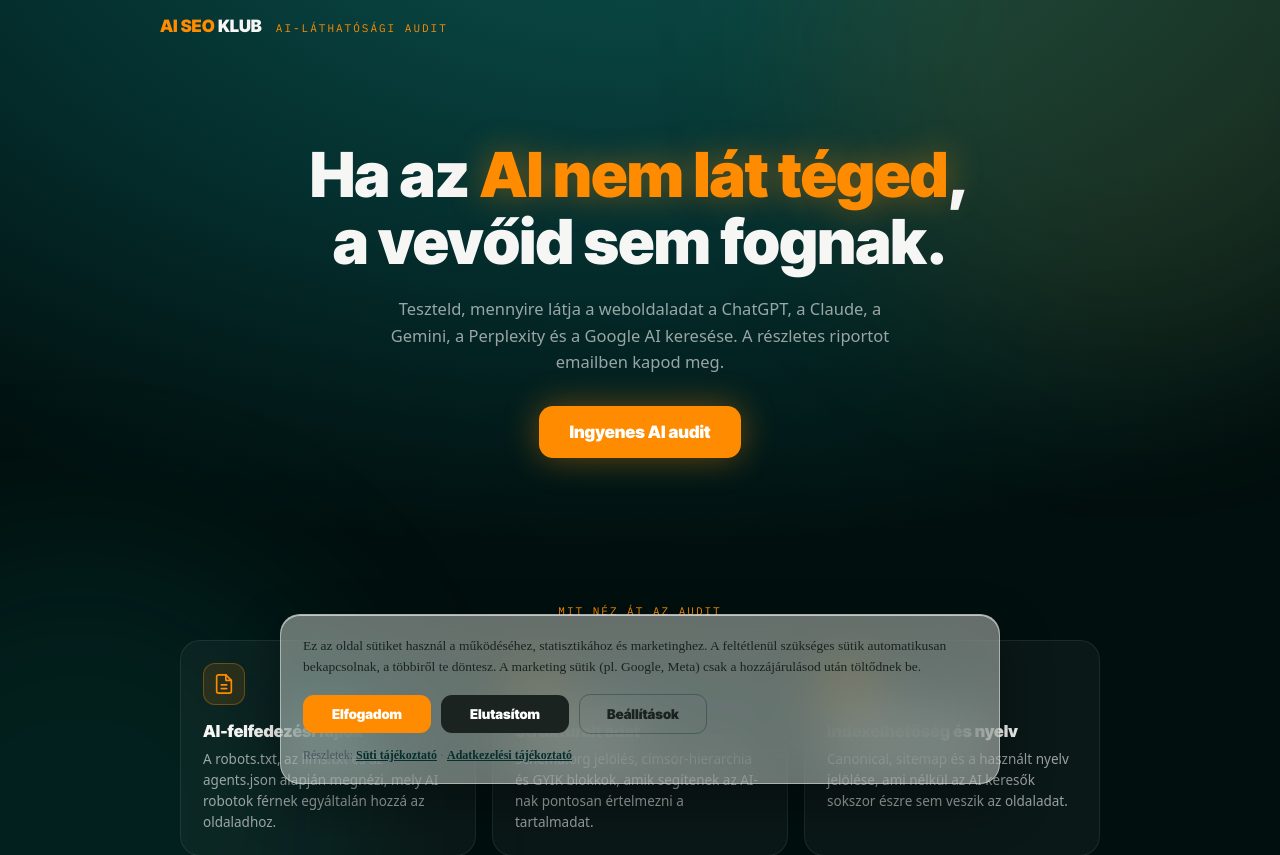
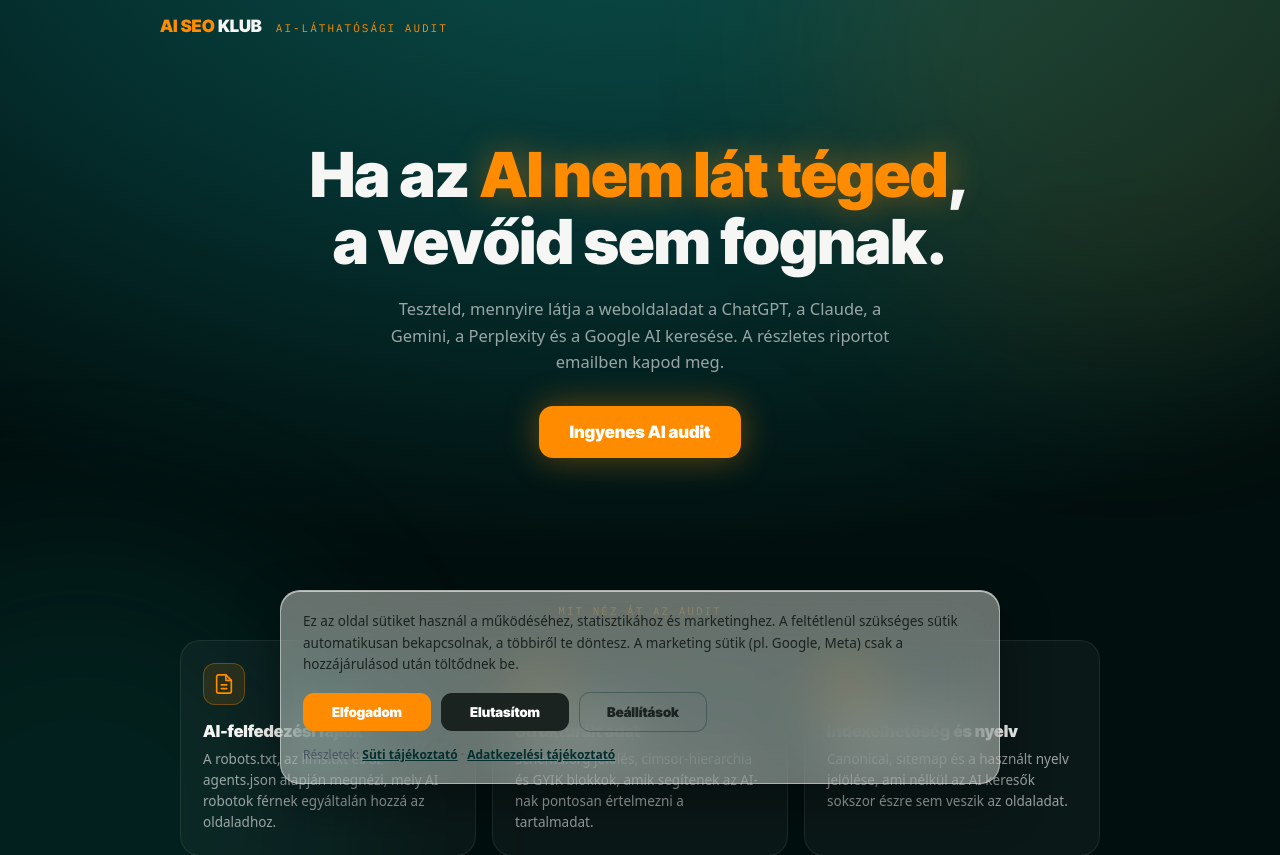
Before and after one commit to danielberndt-ai/aiseoklub, a React (Vite) app: page / in a window 1280 px wide. Shown: the top 855 px of the page. Built offline with nearby package versions, Linux system fonts and the light colour scheme; a web font is replaced by a local one.

Commit message:
Süti-banner: betűtípus visszaállítása a portál után

```diff
--- a/src/App.jsx
+++ b/src/App.jsx
@@ -928,6 +928,10 @@ function CookieBanner({ onDecide }) {
         zIndex: 50,
         display: "flex",
         justifyContent: "center",
+        // A portál miatt a banner a <body> alatt van, nem a fő konténerben,
+        // ezért a betűtípust itt külön meg kell adni – különben a böngésző
+        // alapértelmezett (serif) betűjét örökölné.
+        fontFamily: FONT_BODY,
       }}
     >
       <div
```
